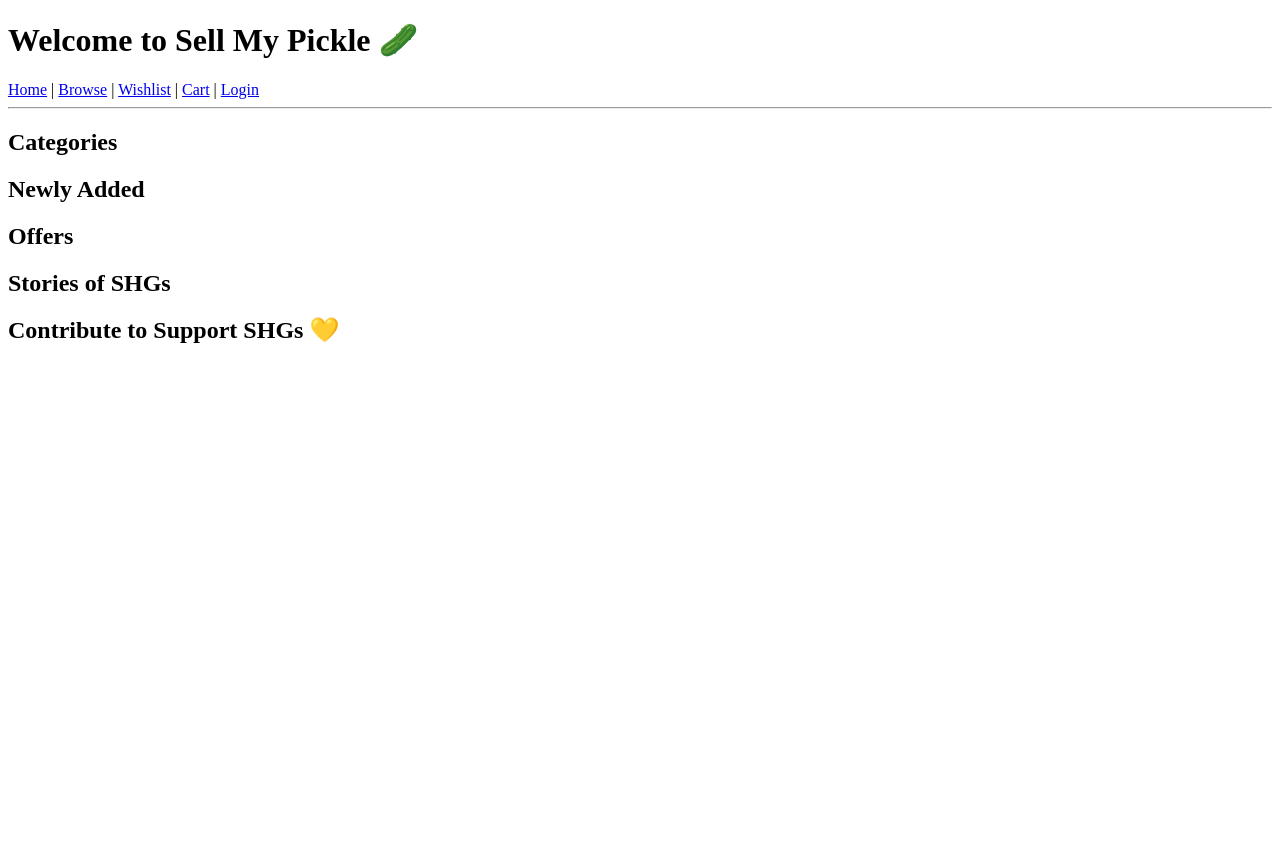
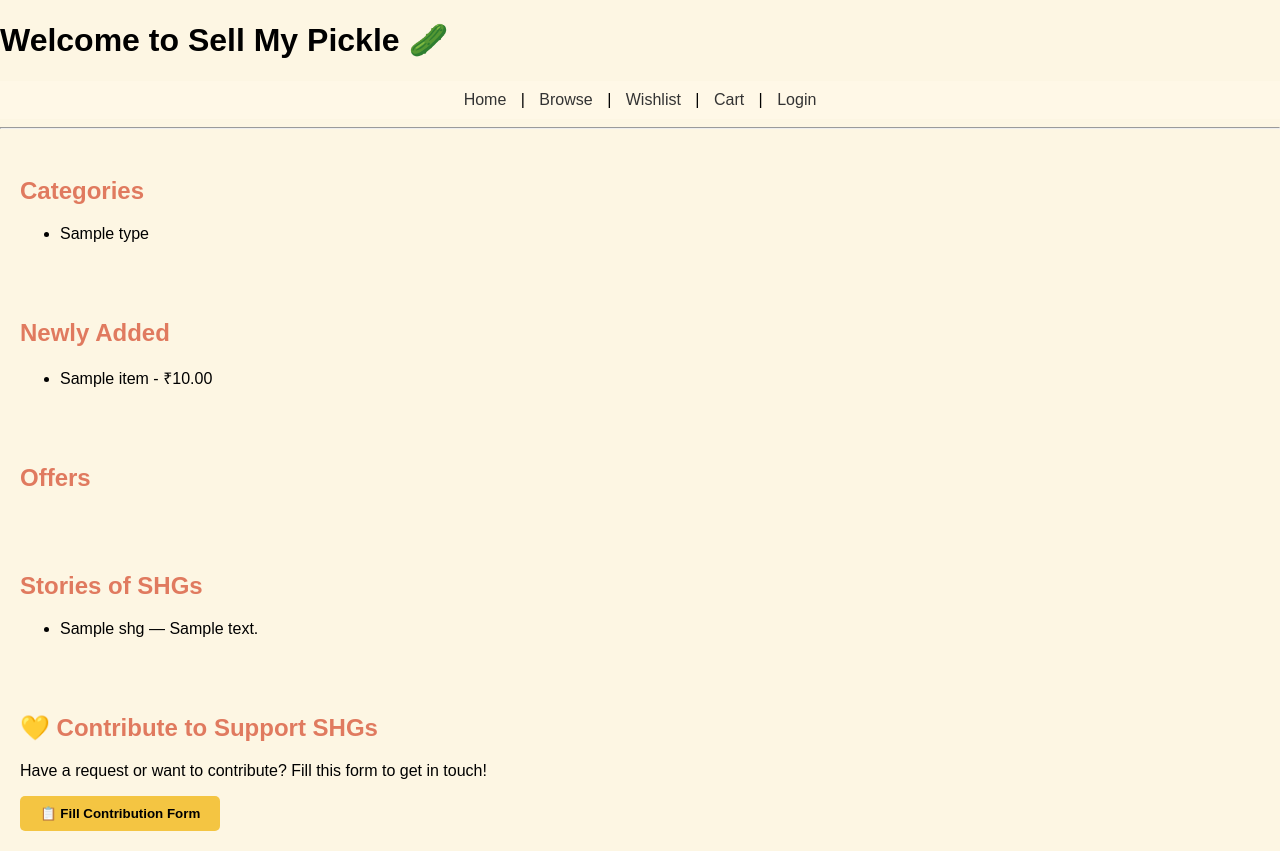
Before and after one commit to Pinaki044/sellmypickle, a Django app: page / in a window 1280 px wide. Before the commit the page ends 343 px from the top, so only its background shows below. Run offline with Django 4.2, Linux system fonts and the light colour scheme; tables that the repository leaves empty hold one stand-in row (values such as "Sample post").

Commit message:
Build homepage, templates, static CSS, models, and DB setup

```diff
--- a/market/templates/market/home.html
+++ b/market/templates/market/home.html
@@ -1,7 +1,9 @@
+{% load static %}
 <!DOCTYPE html>
 <html>
 <head>
     <title>Sell My Pickle - Home</title>
+    <link rel="stylesheet" href="{% static 'css/styles.css' %}">
 </head>
 <body>
     <h1>Welcome to Sell My Pickle 🥒</h1>
@@ -13,29 +15,56 @@
         <a href="/login/">Login</a>
     </nav>
     <hr>
-    <section>
-        <h2>Categories</h2>
-        <!-- Categories section -->
+    <section id="categories">
+    <h2>Categories</h2>
+    <ul>
+        {% for cat in categories %}
+            <li>{{ cat.name }}</li>
+        {% empty %}
+            <li>No categories available</li>
+        {% endfor %}
+    </ul>
     </section>
 
-    <section>
-        <h2>Newly Added</h2>
-        <!-- New items -->
+    <section id="new">
+    <h2>Newly Added</h2>
+    <ul>
+        {% for item in new_items %}
+            <li>{{ item.name }} - ₹{{ item.price }}</li>
+        {% empty %}
+            <li>No new items</li>
+        {% endfor %}
+    </ul>
     </section>
+
 
     <section>
         <h2>Offers</h2>
         <!-- Offer items -->
     </section>
 
-    <section>
-        <h2>Stories of SHGs</h2>
-        <!-- Inspirational stories -->
+    <section id="stories">
+    <h2>Stories of SHGs</h2>
+    <ul>
+        {% for group in shg_stories %}
+            <li>{{ group.name }} — {{ group.address }}</li>
+        {% empty %}
+            <li>No stories yet</li>
+        {% endfor %}
+    </ul>
     </section>
 
-    <section>
-        <h2>Contribute to Support SHGs 💛</h2>
-        <!-- Contribution info -->
-    </section>
+
+    <section id="contribute">
+  <h2>💛 Contribute to Support SHGs</h2>
+  <p>Have a request or want to contribute? Fill this form to get in touch!</p>
+  <a href="https://forms.gle/bcvGhZiS759SVH638" target="_blank">
+	  <button style="background-color: #f4c542; border: none; padding: 10px 20px; border-radius: 5px; font-weight: bold; cursor: pointer;">
+                   📋 Fill Contribution Form
+          </button>
+  </a>
+  </section>
+
+
 </body>
 </html>
--- a/market/views.py
+++ b/market/views.py
@@ -1,4 +1,14 @@
 from django.shortcuts import render
+from .models import Type, Item, SHG
 
 def home(request):
-    return render(request, 'market/home.html')
+    categories = Type.objects.all()
+    new_items = Item.objects.order_by('-id')[:5]
+    shg_stories = SHG.objects.all()[:3]  # can limit or filter as needed
+
+    context = {
+        'categories': categories,
+        'new_items': new_items,
+        'shg_stories': shg_stories,
+    }
+    return render(request, 'market/home.html', context)
--- a/sellmypickle_proj/settings.py
+++ b/sellmypickle_proj/settings.py
@@ -127,6 +127,12 @@ USE_TZ = True
 
 STATIC_URL = 'static/'
 
+import os
+
+STATICFILES_DIRS = [
+    os.path.join(BASE_DIR, 'static'),
+]
+
 # Default primary key field type
 # https://docs.djangoproject.com/en/4.2/ref/settings/#default-auto-field
 
--- /dev/null
+++ b/static/css/styles.css
@@ -0,0 +1,34 @@
+body {
+    font-family: Arial, sans-serif;
+    background-color: #fdf6e3;
+    margin: 0;
+    padding: 0;
+}
+
+header {
+    background-color: #ffcc70;
+    padding: 10px 20px;
+    text-align: center;
+    font-size: 24px;
+    font-weight: bold;
+}
+
+nav {
+    background-color: #fff8e7;
+    padding: 10px;
+    text-align: center;
+}
+
+nav a {
+    margin: 0 10px;
+    text-decoration: none;
+    color: #333;
+}
+
+section {
+    padding: 20px;
+}
+
+section h2 {
+    color: #e07a5f;
+}
```
